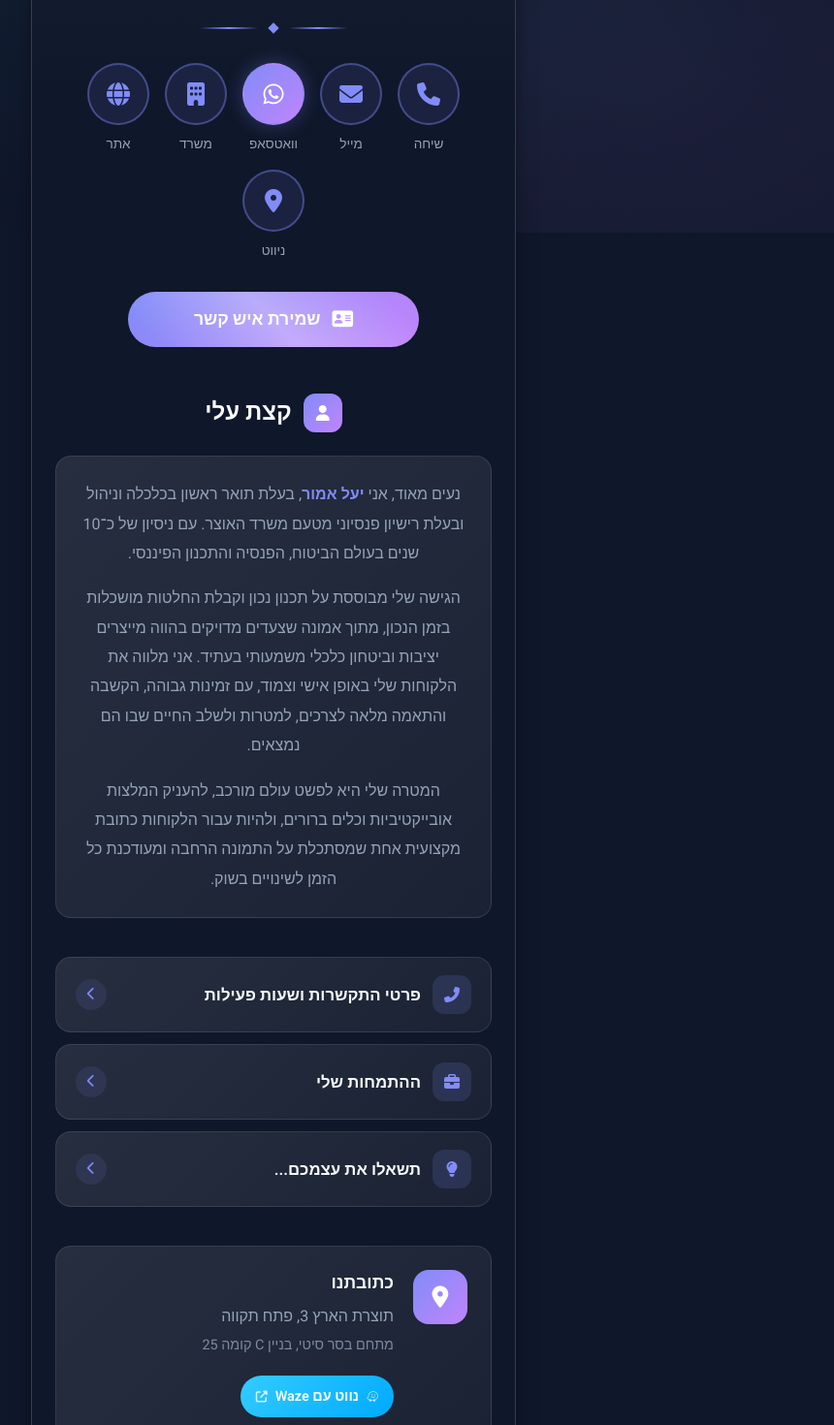
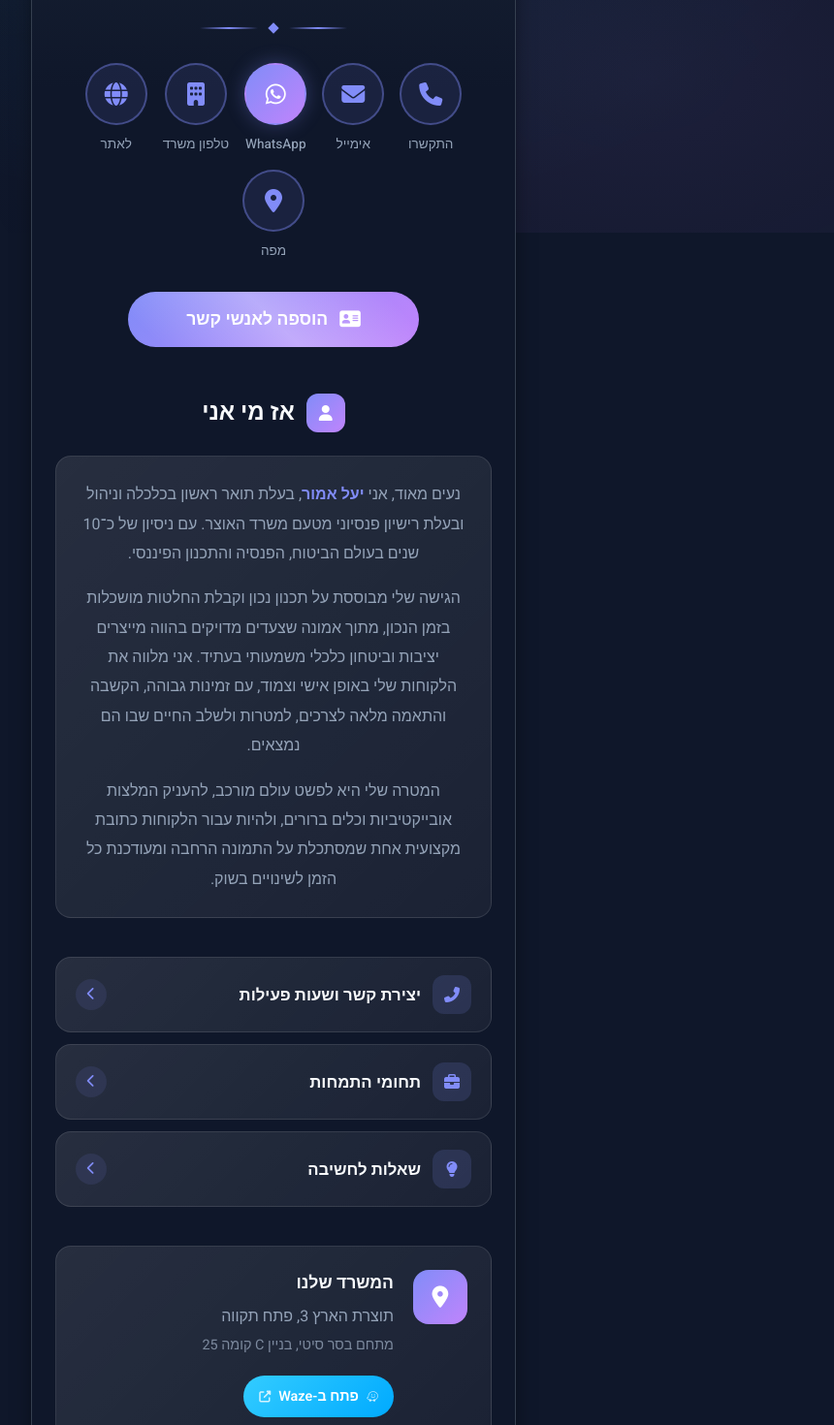
Before and after one commit to amit034/digital-card, a React (Vite) app: page /#/yael-amor in a window 1280 px wide. Shown: the part 560-2030 px from the top of the page at 97% size, without its empty margins (358-1218 px from the left). Built offline with nearby package versions, Linux system fonts and the light colour scheme.

Commit message:
Update all texts to be unique - avoid copyright issues

```diff
--- a/src/cards/bat-el-sne.js
+++ b/src/cards/bat-el-sne.js
@@ -86,28 +86,28 @@ const cardData = {
 
   // ===== ACCORDION SECTION TITLES =====
   accordionTitles: {
-    contact: 'פרטי התקשרות ושעות פעילות',
-    expertise: 'ההתמחות שלי',
-    questions: 'תשאלו את עצמכם...'
+    contact: 'יצירת קשר ושעות פעילות',
+    expertise: 'תחומי התמחות',
+    questions: 'שאלות לחשיבה'
   },
 
   // ===== SECTION TITLES =====
   sectionTitles: {
-    about: 'קצת עלי',
-    address: 'כתובתנו'
+    about: 'אז מי אני',
+    address: 'המשרד שלנו'
   },
 
   // ===== BUTTON LABELS =====
   buttons: {
-    call: 'שיחה',
-    email: 'מייל',
-    whatsapp: 'וואטסאפ',
-    office: 'משרד',
-    website: 'אתר',
-    navigate: 'ניווט',
-    saveContact: 'שמירת איש קשר',
-    share: 'שיתוף הכרטיס',
-    wazeNavigate: 'נווט עם Waze'
+    call: 'התקשרו',
+    email: 'אימייל',
+    whatsapp: 'WhatsApp',
+    office: 'טלפון משרד',
+    website: 'לאתר',
+    navigate: 'מפה',
+    saveContact: 'הוספה לאנשי קשר',
+    share: 'שתפו',
+    wazeNavigate: 'פתח ב-Waze'
   }
 }
 
--- a/src/cards/yael-amor.js
+++ b/src/cards/yael-amor.js
@@ -86,28 +86,28 @@ const cardData = {
 
   // ===== ACCORDION SECTION TITLES =====
   accordionTitles: {
-    contact: 'פרטי התקשרות ושעות פעילות',
-    expertise: 'ההתמחות שלי',
-    questions: 'תשאלו את עצמכם...'
+    contact: 'יצירת קשר ושעות פעילות',
+    expertise: 'תחומי התמחות',
+    questions: 'שאלות לחשיבה'
   },
 
   // ===== SECTION TITLES =====
   sectionTitles: {
-    about: 'קצת עלי',
-    address: 'כתובתנו'
+    about: 'אז מי אני',
+    address: 'המשרד שלנו'
   },
 
   // ===== BUTTON LABELS =====
   buttons: {
-    call: 'שיחה',
-    email: 'מייל',
-    whatsapp: 'וואטסאפ',
-    office: 'משרד',
-    website: 'אתר',
-    navigate: 'ניווט',
-    saveContact: 'שמירת איש קשר',
-    share: 'שיתוף הכרטיס',
-    wazeNavigate: 'נווט עם Waze'
+    call: 'התקשרו',
+    email: 'אימייל',
+    whatsapp: 'WhatsApp',
+    office: 'טלפון משרד',
+    website: 'לאתר',
+    navigate: 'מפה',
+    saveContact: 'הוספה לאנשי קשר',
+    share: 'שתפו',
+    wazeNavigate: 'פתח ב-Waze'
   }
 }
 
--- a/src/components/ShareModal.jsx
+++ b/src/components/ShareModal.jsx
@@ -22,17 +22,17 @@ function ShareModal({ isOpen, onClose }) {
 
   const shareWhatsApp = () => {
     const url = encodeURIComponent(cardUrl)
-    const text = encodeURIComponent('בדקו את הכרטיס הדיגיטלי שלי:')
+    const text = encodeURIComponent('הנה הכרטיס שלי:')
     window.open(`https://wa.me/?text=${text}%20${url}`, '_blank')
   }
 
   const shareSMS = () => {
-    window.location.href = `sms:?body=בדקו את הכרטיס הדיגיטלי שלי: ${cardUrl}`
+    window.location.href = `sms:?body=הנה הכרטיס שלי: ${cardUrl}`
   }
 
   const shareEmail = () => {
-    const subject = encodeURIComponent('כרטיס ביקור דיגיטלי')
-    const body = encodeURIComponent(`בדקו את הכרטיס הדיגיטלי שלי: ${cardUrl}`)
+    const subject = encodeURIComponent('הכרטיס שלי')
+    const body = encodeURIComponent(`שלום, הנה הכרטיס שלי: ${cardUrl}`)
     window.location.href = `mailto:?subject=${subject}&body=${body}`
   }
 
@@ -74,14 +74,14 @@ function ShareModal({ isOpen, onClose }) {
           <i className="fas fa-times"></i>
         </button>
 
-        <h3>שיתוף הכרטיס</h3>
+        <h3>שתפו את הכרטיס</h3>
 
         <div className="share-options">
           <button onClick={shareWhatsApp} className="share-option whatsapp">
             <div className="share-icon">
               <i className="fab fa-whatsapp"></i>
             </div>
-            <span>וואטסאפ</span>
+            <span>WhatsApp</span>
           </button>
 
           <button onClick={shareSMS} className="share-option sms">
```
